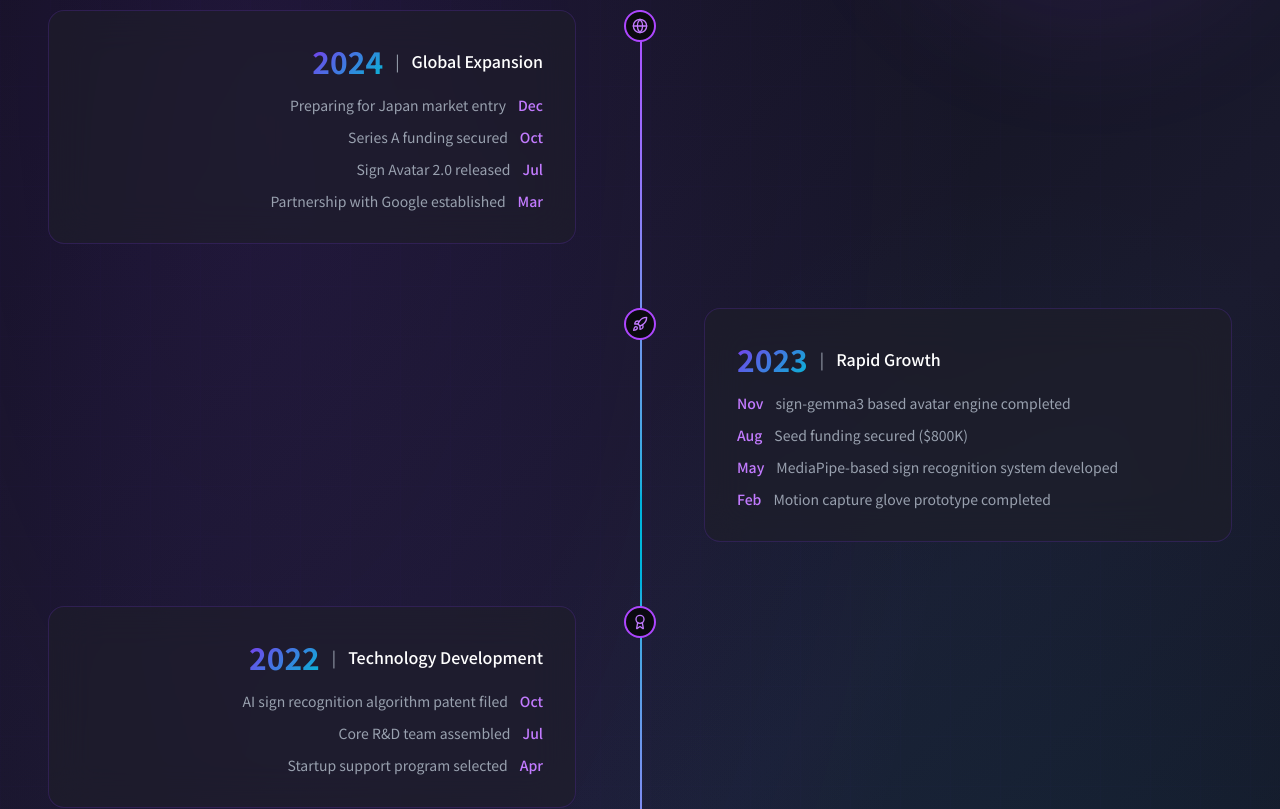
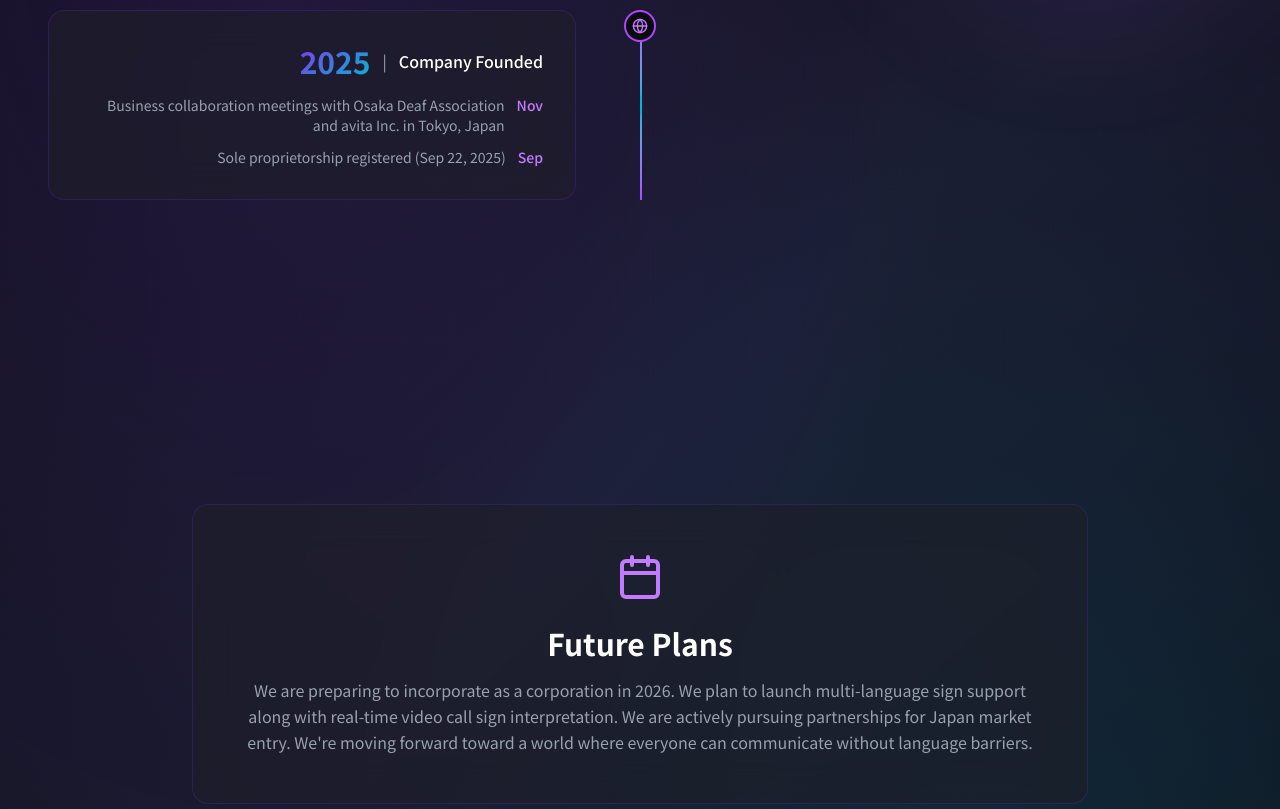
Before and after one commit to hunylee/nextrun_site, a Next.js app: page /en/history in a window 1280 px wide. Shown: the part 460-1269 px from the top of the page. Built offline with nearby package versions, Linux system fonts and the light colour scheme.

Commit message:
feat: Update company journey timeline with 2025 events, increment copyright year, and add hydration warning suppression to layout.

```diff
--- a/messages/en.json
+++ b/messages/en.json
@@ -73,35 +73,14 @@
         "badge": "Our Journey",
         "title": "NextRun's Journey",
         "description": "Writing a new chapter in sign language accessibility",
-        "2024": {
-            "title": "Global Expansion",
-            "dec": "Preparing for Japan market entry",
-            "oct": "Series A funding secured",
-            "jul": "Sign Avatar 2.0 released",
-            "mar": "Partnership with Google established"
-        },
-        "2023": {
-            "title": "Rapid Growth",
-            "nov": "sign-gemma3 based avatar engine completed",
-            "aug": "Seed funding secured ($800K)",
-            "may": "MediaPipe-based sign recognition system developed",
-            "feb": "Motion capture glove prototype completed"
-        },
-        "2022": {
-            "title": "Technology Development",
-            "oct": "AI sign recognition algorithm patent filed",
-            "jul": "Core R&D team assembled",
-            "apr": "Startup support program selected"
-        },
-        "2021": {
+        "2025": {
             "title": "Company Founded",
-            "dec": "Company incorporation",
-            "sep": "Co-founding team formed",
-            "jun": "Ideation and market research"
+            "nov": "Business collaboration meetings with Osaka Deaf Association and avita Inc. in Tokyo, Japan",
+            "sep": "Sole proprietorship registered (Sep 22, 2025)"
         },
         "future": {
             "title": "Future Plans",
-            "description": "In 2025, we plan to launch multi-language sign support along with real-time video call sign interpretation. We're moving forward toward a world where everyone can communicate without language barriers."
+            "description": "We are preparing to incorporate as a corporation in 2026. We plan to launch multi-language sign support along with real-time video call sign interpretation. We are actively pursuing partnerships for Japan market entry. We're moving forward toward a world where everyone can communicate without language barriers."
         }
     },
     "avatar": {
@@ -327,7 +306,7 @@
             "faq": "FAQ",
             "partnership": "Partnership"
         },
-        "copyright": "© 2024 NextRun. All rights reserved.",
+        "copyright": "© 2025 NextRun. All rights reserved.",
         "privacy": "Privacy Policy",
         "terms": "Terms of Service"
     }
--- a/messages/ja.json
+++ b/messages/ja.json
@@ -73,35 +73,14 @@
         "badge": "Our Journey",
         "title": "NextRunの歩み",
         "description": "手話アクセシビリティの新しい歴史を刻むNextRunの物語",
-        "2024": {
-            "title": "グローバル展開",
-            "dec": "日本市場参入準備",
-            "oct": "シリーズA資金調達",
-            "jul": "手話アバター2.0リリース",
-            "mar": "Googleとパートナーシップ締結"
-        },
-        "2023": {
-            "title": "本格成長",
-            "nov": "sign-gemma3ベースアバターエンジン開発完了",
-            "aug": "シード資金調達（10億ウォン）",
-            "may": "MediaPipeベース手話認識システム開発",
-            "feb": "モーションキャプチャグローブプロトタイプ完成"
-        },
-        "2022": {
-            "title": "技術開発",
-            "oct": "AI手話認識アルゴリズム特許出願",
-            "jul": "コアR&Dチーム構成",
-            "apr": "スタートアップ支援事業選定"
-        },
-        "2021": {
+        "2025": {
             "title": "会社設立",
-            "dec": "法人設立",
-            "sep": "共同創業チーム結成",
-            "jun": "アイデア構想と市場調査"
+            "nov": "大阪ろうあ者協会および東京avita社と業務協力ミーティング実施",
+            "sep": "個人事業主登録 (2025年9月22日)"
         },
         "future": {
             "title": "今後の計画",
-            "description": "2025年には多言語手話サポートとリアルタイムビデオ通話手話通訳機能をリリース予定です。言語の壁なく誰もがコミュニケーションできる世界に向けて進みます。"
+            "description": "2026年に法人化を準備しています。多言語手話サポートとリアルタイムビデオ通話手話通訳機能をリリース予定です。日本市場参入に向けたパートナーシップを積極的に推進しています。言語の壁なく誰もがコミュニケーションできる世界に向けて進みます。"
         }
     },
     "avatar": {
@@ -327,7 +306,7 @@
             "faq": "FAQ",
             "partnership": "パートナーシップ"
         },
-        "copyright": "© 2024 NextRun. All rights reserved.",
+        "copyright": "© 2025 NextRun. All rights reserved.",
         "privacy": "プライバシーポリシー",
         "terms": "利用規約"
     }
--- a/messages/ko.json
+++ b/messages/ko.json
@@ -73,35 +73,14 @@
         "badge": "Our Journey",
         "title": "NextRun의 여정",
         "description": "수화 접근성의 새로운 역사를 써 내려가는 NextRun의 이야기",
-        "2024": {
-            "title": "글로벌 확장",
-            "dec": "일본 시장 진출 준비",
-            "oct": "시리즈 A 투자 유치",
-            "jul": "수화 아바타 2.0 버전 출시",
-            "mar": "Google과 파트너십 체결"
-        },
-        "2023": {
-            "title": "본격 성장",
-            "nov": "sign-gemma3 기반 아바타 엔진 개발 완료",
-            "aug": "시드 투자 유치 (10억원)",
-            "may": "MediaPipe 기반 수화 인식 시스템 개발",
-            "feb": "모션캡처 장갑 프로토타입 완성"
-        },
-        "2022": {
-            "title": "기술 개발",
-            "oct": "AI 수화 인식 알고리즘 특허 출원",
-            "jul": "핵심 R&D팀 구성",
-            "apr": "창업진흥원 지원사업 선정"
-        },
-        "2021": {
+        "2025": {
             "title": "회사 설립",
-            "dec": "법인 설립 및 사업자 등록",
-            "sep": "공동 창업팀 결성",
-            "jun": "아이디어 구상 및 시장 조사"
+            "nov": "일본 오사카농아인협회 및 도쿄 avita社와 업무 협력 미팅 진행",
+            "sep": "개인사업자 등록 (2025.09.22)"
         },
         "future": {
             "title": "앞으로의 계획",
-            "description": "2025년에는 다국어 수화 지원과 함께 실시간 화상 통화 수화 통역 기능을 출시할 예정입니다. 모든 사람이 언어의 장벽 없이 소통할 수 있는 세상을 위해 나아갑니다."
+            "description": "2026년 법인 전환을 준비하고 있으며, 다국어 수화 지원과 함께 실시간 화상 통화 수화 통역 기능을 출시할 예정입니다. 일본 시장 진출을 위한 파트너십을 적극 추진하고 있습니다. 모든 사람이 언어의 장벽 없이 소통할 수 있는 세상을 위해 나아갑니다."
         }
     },
     "avatar": {
@@ -327,7 +306,7 @@
             "faq": "FAQ",
             "partnership": "파트너십"
         },
-        "copyright": "© 2024 NextRun. All rights reserved.",
+        "copyright": "© 2025 NextRun. All rights reserved.",
         "privacy": "개인정보처리방침",
         "terms": "이용약관"
     }
--- a/src/app/[locale]/history/page.tsx
+++ b/src/app/[locale]/history/page.tsx
@@ -10,45 +10,12 @@ export default function HistoryPage() {
 
     const timeline = [
         {
-            year: "2024",
-            title: t("2024.title"),
+            year: "2025",
+            title: t("2025.title"),
             icon: Globe,
             events: [
-                { month: locale === 'en' ? 'Dec' : locale === 'ja' ? '12月' : '12월', description: t("2024.dec") },
-                { month: locale === 'en' ? 'Oct' : locale === 'ja' ? '10月' : '10월', description: t("2024.oct") },
-                { month: locale === 'en' ? 'Jul' : locale === 'ja' ? '7月' : '7월', description: t("2024.jul") },
-                { month: locale === 'en' ? 'Mar' : locale === 'ja' ? '3月' : '3월', description: t("2024.mar") },
-            ],
-        },
-        {
-            year: "2023",
-            title: t("2023.title"),
-            icon: Rocket,
-            events: [
-                { month: locale === 'en' ? 'Nov' : locale === 'ja' ? '11月' : '11월', description: t("2023.nov") },
-                { month: locale === 'en' ? 'Aug' : locale === 'ja' ? '8月' : '8월', description: t("2023.aug") },
-                { month: locale === 'en' ? 'May' : locale === 'ja' ? '5月' : '5월', description: t("2023.may") },
-                { month: locale === 'en' ? 'Feb' : locale === 'ja' ? '2月' : '2월', description: t("2023.feb") },
-            ],
-        },
-        {
-            year: "2022",
-            title: t("2022.title"),
-            icon: Award,
-            events: [
-                { month: locale === 'en' ? 'Oct' : locale === 'ja' ? '10月' : '10월', description: t("2022.oct") },
-                { month: locale === 'en' ? 'Jul' : locale === 'ja' ? '7月' : '7월', description: t("2022.jul") },
-                { month: locale === 'en' ? 'Apr' : locale === 'ja' ? '4月' : '4월', description: t("2022.apr") },
-            ],
-        },
-        {
-            year: "2021",
-            title: t("2021.title"),
-            icon: Building,
-            events: [
-                { month: locale === 'en' ? 'Dec' : locale === 'ja' ? '12月' : '12월', description: t("2021.dec") },
-                { month: locale === 'en' ? 'Sep' : locale === 'ja' ? '9月' : '9월', description: t("2021.sep") },
-                { month: locale === 'en' ? 'Jun' : locale === 'ja' ? '6月' : '6월', description: t("2021.jun") },
+                { month: locale === 'en' ? 'Nov' : locale === 'ja' ? '11月' : '11월', description: t("2025.nov") },
+                { month: locale === 'en' ? 'Sep' : locale === 'ja' ? '9月' : '9월', description: t("2025.sep") },
             ],
         },
     ];
--- a/src/app/[locale]/layout.tsx
+++ b/src/app/[locale]/layout.tsx
@@ -42,8 +42,8 @@ export default async function LocaleLayout({ children, params }: Props) {
     const messages = await getMessages();
 
     return (
-        <html lang={locale}>
-            <body className={`${notoSansKr.variable} antialiased bg-gradient-animated`}>
+        <html lang={locale} suppressHydrationWarning>
+            <body className={`${notoSansKr.variable} antialiased bg-gradient-animated`} suppressHydrationWarning>
                 <NextIntlClientProvider messages={messages}>
                     <Header />
                     <main className="min-h-screen">
```
